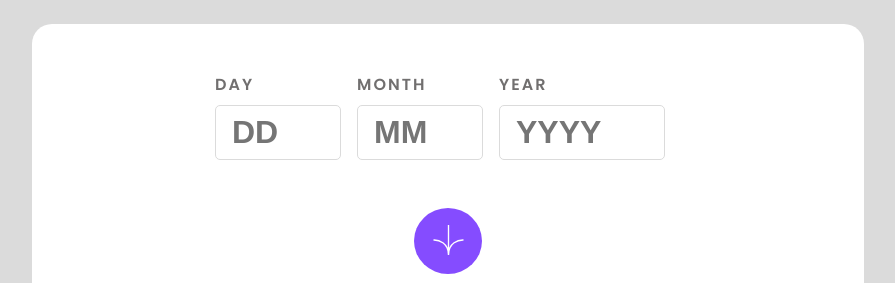
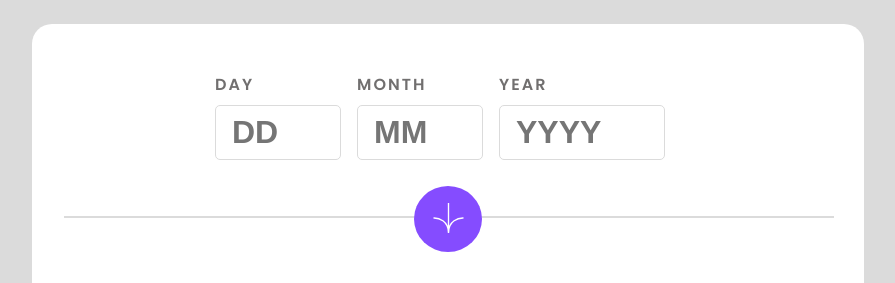
Before and after one commit to av1ad/age-calculator, a plain HTML site: page index.html in a window 1280 px wide. Shown: the top 283 px of the page, without its empty margins (192-1087 px from the left). Drawn offline with Linux system fonts and the light colour scheme.

Commit message:
Added strikethru line for button

```diff
--- a/index.html
+++ b/index.html
@@ -57,9 +57,10 @@
           </div>
         </div>
 
-        <button type="submit">
-          <img src="./assets/images/icon-arrow.svg" alt="Submit" />
-        </button>
+        <hr>
+          <button type="submit">
+            <img src="./assets/images/icon-arrow.svg" alt="Submit" />
+          </button>
       </form>
 
       <div id="age-results">
--- a/styles.css
+++ b/styles.css
@@ -86,6 +86,12 @@ form button img {
   height: 30px;
 }
 
+hr {
+  width: 100%;
+  border: var(--light-grey) 1px solid;
+  margin-bottom: -2em;
+}
+
 /* Results */
 
 span {
```
